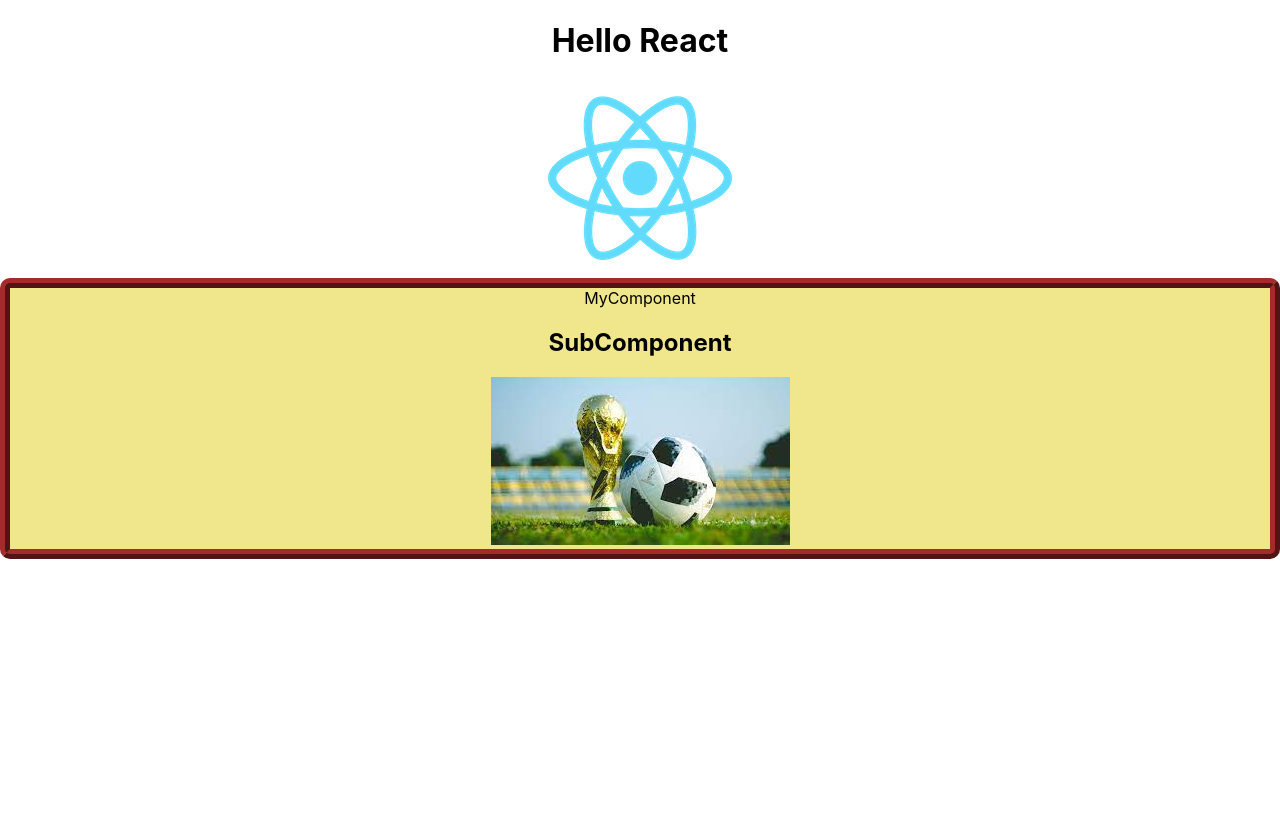
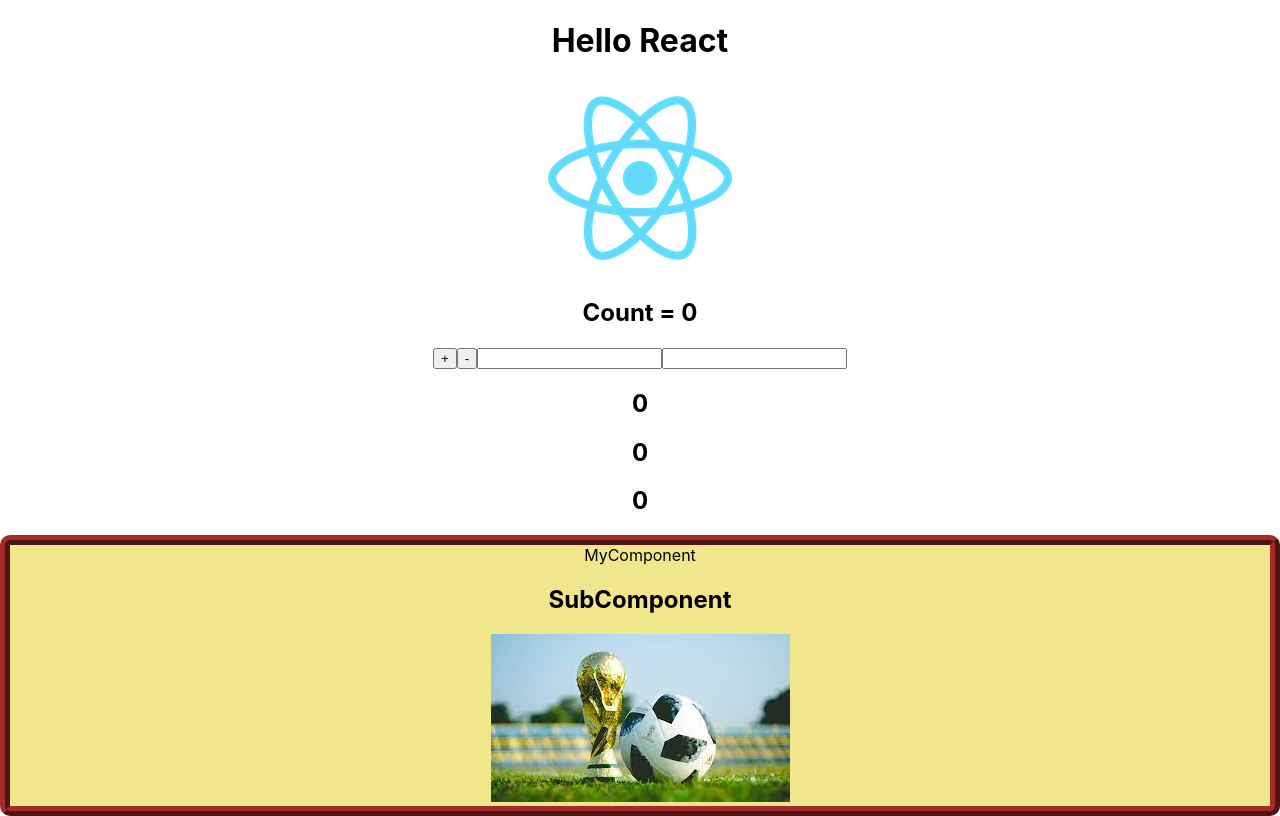
Before and after one commit to sinhasudhanshu/My-React-App, a React (Create React App) app: page / in a window 1280 px wide. Built offline with nearby package versions, Linux system fonts and the light colour scheme.

Commit message:
eventhandling

```diff
--- a/src/App.js
+++ b/src/App.js
@@ -8,13 +8,14 @@ import './App.css';
 //import VsjItem from './components/VsjItem';
 //import Add from './components/Add';
 //import Subtract from './components/Subtract';
+import VsjCounter from './components/VsjCounter';
 import MyComponent from './components/MyComponent';
 function App() {
   return (
     <center>
       <h1>Hello React</h1>
       <img src='logo192.png'/>
-
+      <VsjCounter/>
     <MyComponent/>
     </center>
   );
--- /dev/null
+++ b/src/components/VsjCounter.js
@@ -0,0 +1,24 @@
+import { useState } from "react"
+
+const VsjCounter = (props) =>{
+
+    const[count, setCount] = useState(0);
+    const[num1, setAdd1] = useState(0);
+    const[num2, setAdd2] = useState(0);
+    return <p>
+        <h2>Count = {count}</h2>
+        <button onClick={ () => setCount(count+1)}>
+            +
+        </button>
+        <button onClick={ () => setCount(count-1)}>
+            -
+        </button>
+        <input type="Number" onChange={ event => setAdd1(event.target.value)}/>
+        <input type="Number" onChange={ event => setAdd2(event.target.value)}/>
+        <h2>{num1}</h2>
+	  <h2>{num2}</h2>
+	  <h2>{Number(num1) + Number(num2)}</h2>
+	</p>;
+
+}
+export default VsjCounter;
```
